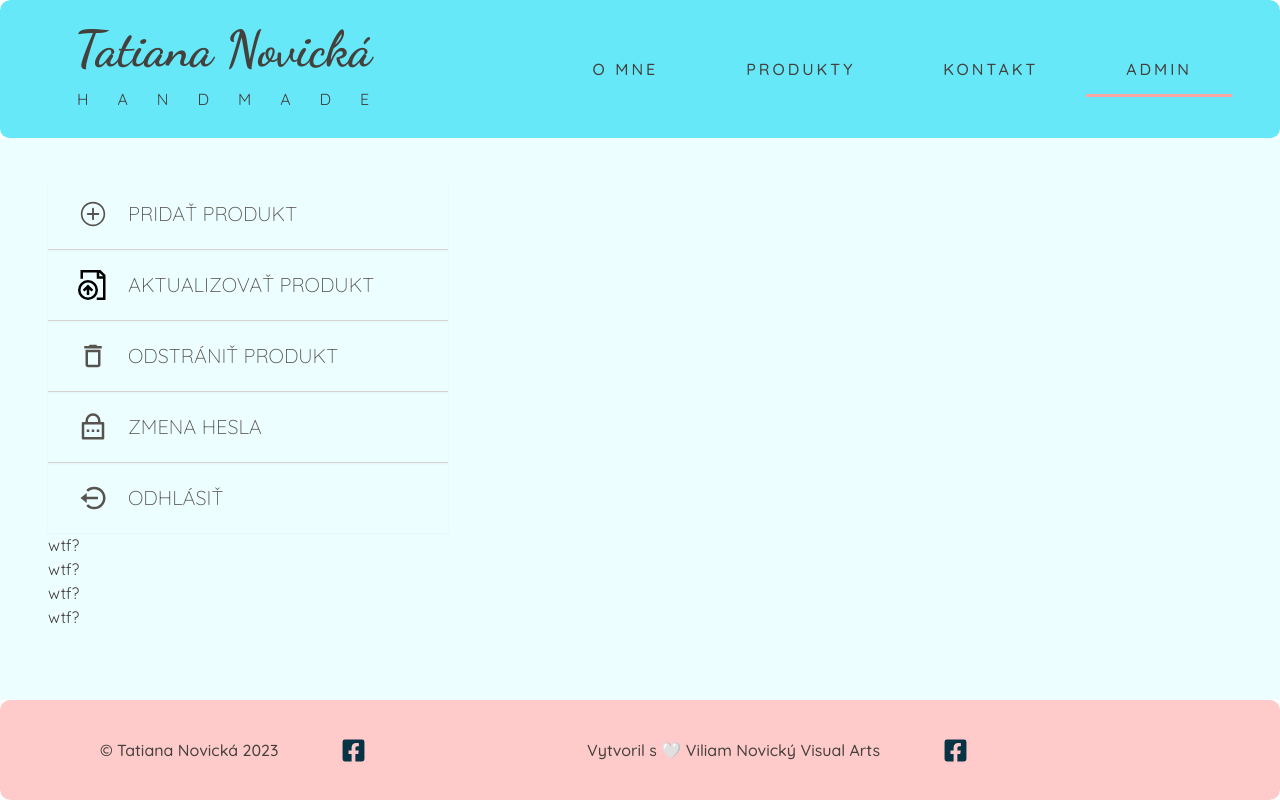
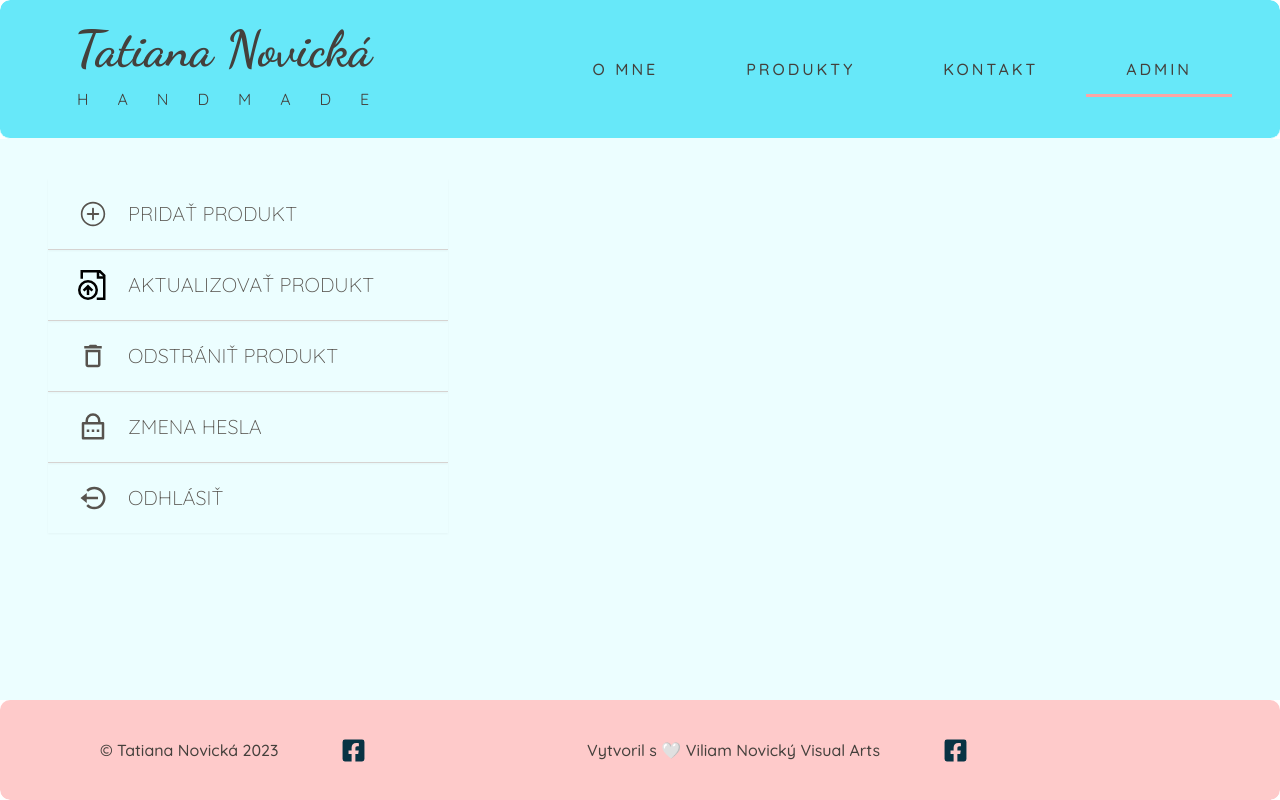
Before and after one commit to viliamnovicky/tatiana-novicka-handmade-react, a React (Vite) app: page /admin in a window 1280 px wide. Built offline with nearby package versions, Linux system fonts and the light colour scheme; some icons are missing.

Commit message:
sadfsdfsdf

```diff
--- a/src/pages/Admin.jsx
+++ b/src/pages/Admin.jsx
@@ -4,10 +4,6 @@ function Admin() {
     return (
         <div>
             <Sidebar/>
-            <p>wtf?</p>
-            <p>wtf?</p>
-            <p>wtf?</p>
-            <p>wtf?</p>
         </div>
     )
 }
```
